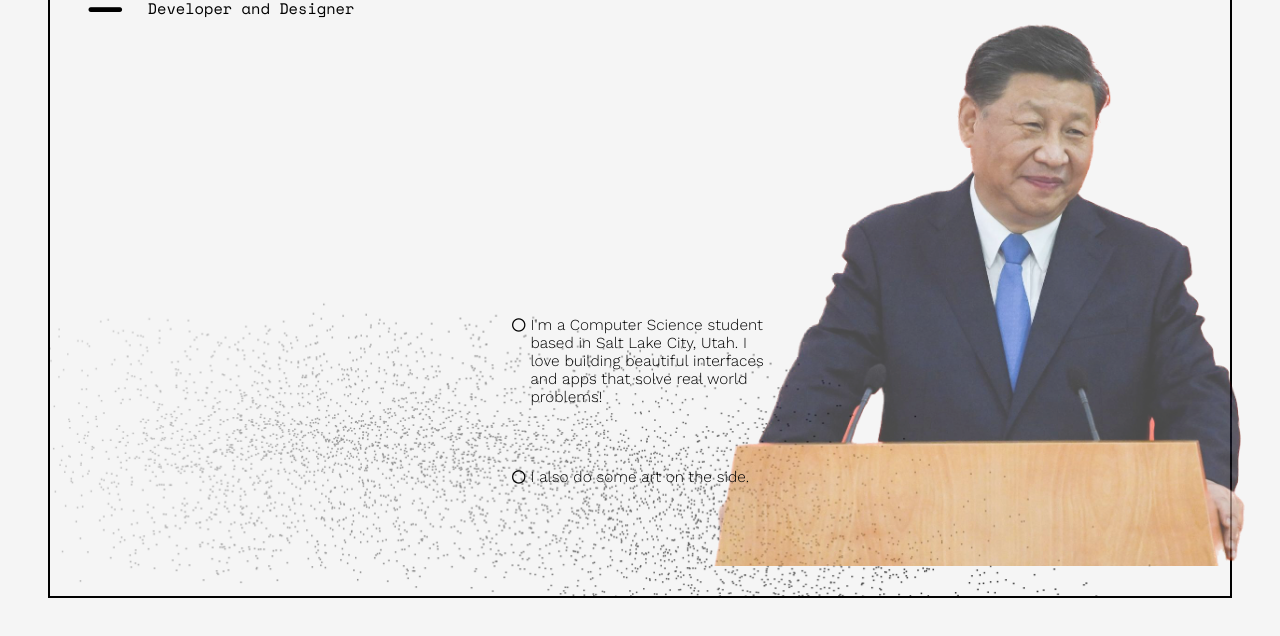
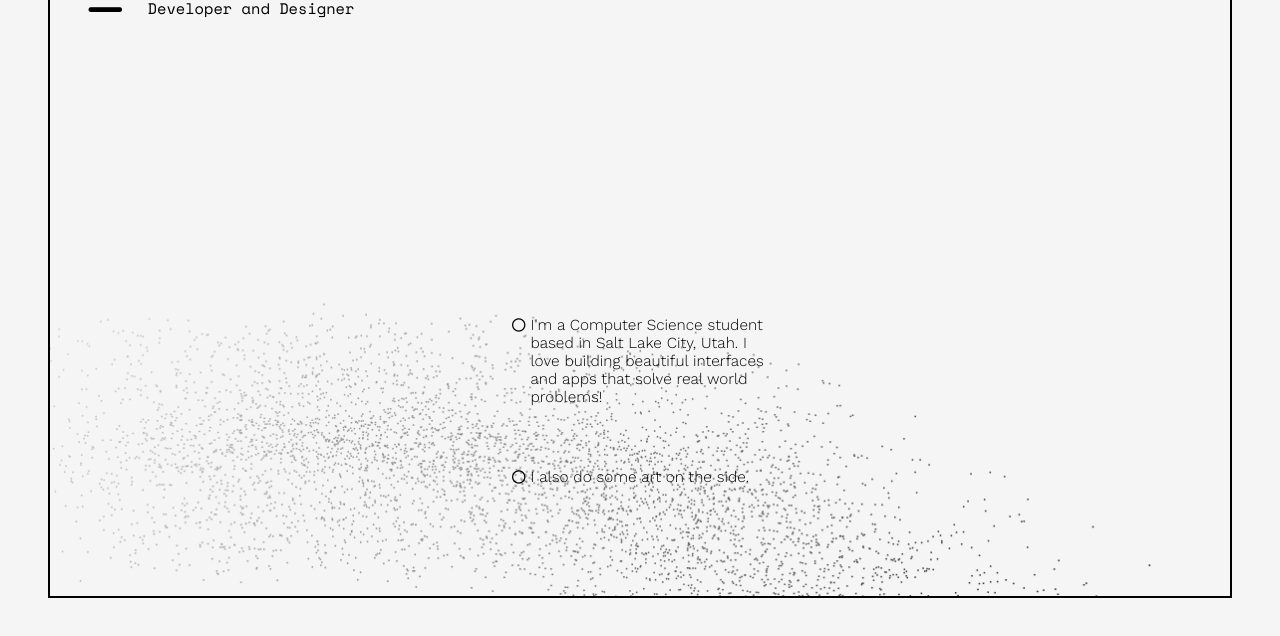
Before and after one commit to Logan256/Logan256.github.io, a plain HTML site: page index.html in a window 1280 px wide. Shown: the part 154-790 px from the top of the page. Drawn offline with Linux system fonts and the light colour scheme; animation ran at ten frames a second; files whose address does not match are found by name.

Commit message:
Removed Image
Removed image from website

```diff
--- a/index.html
+++ b/index.html
@@ -72,7 +72,7 @@
                 </p>
             </div>
 
-            <img src="assets/1665798201173 Background Removed.png" alt="A picture of Logan" class="portrait">
+            <!-- <img src="assets/1665798201173 Background Removed.png" alt="A picture of Logan" class="portrait"> -->
         </div>
 
         <!-- Code -->
```
